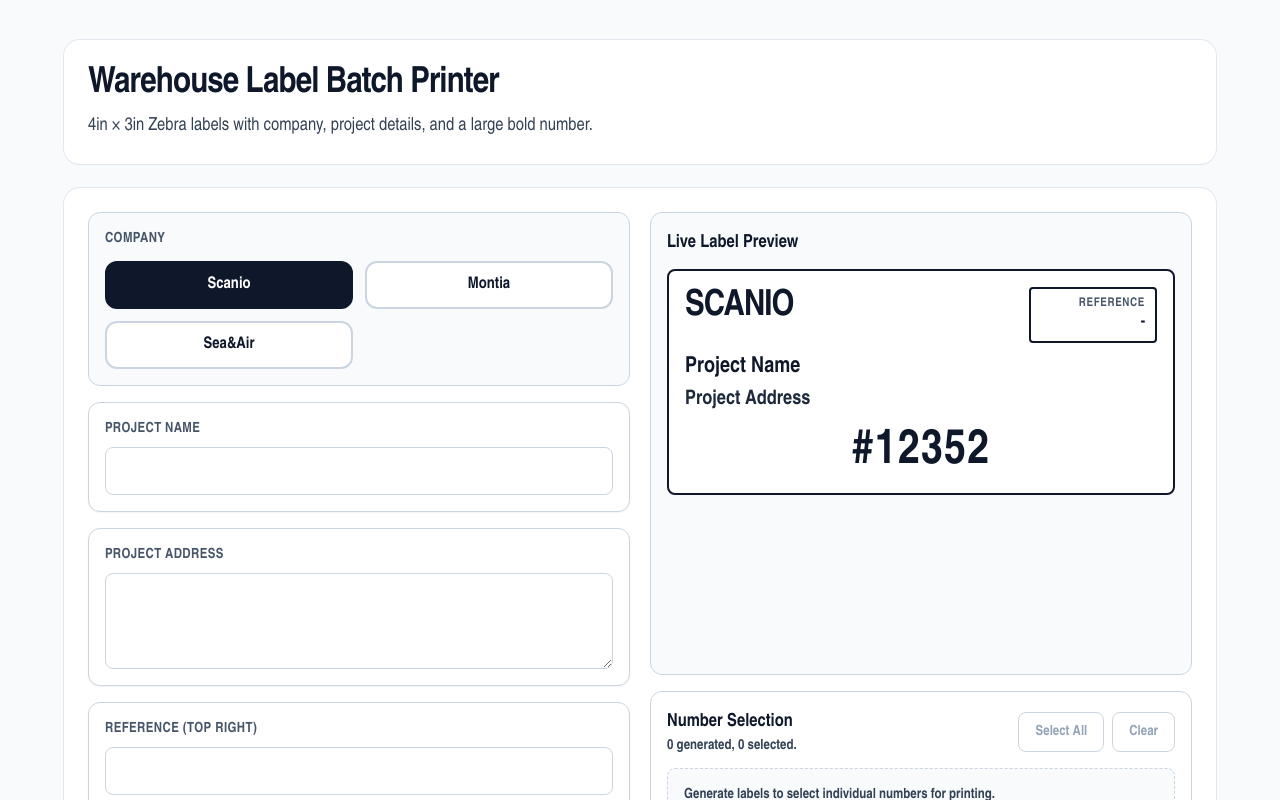
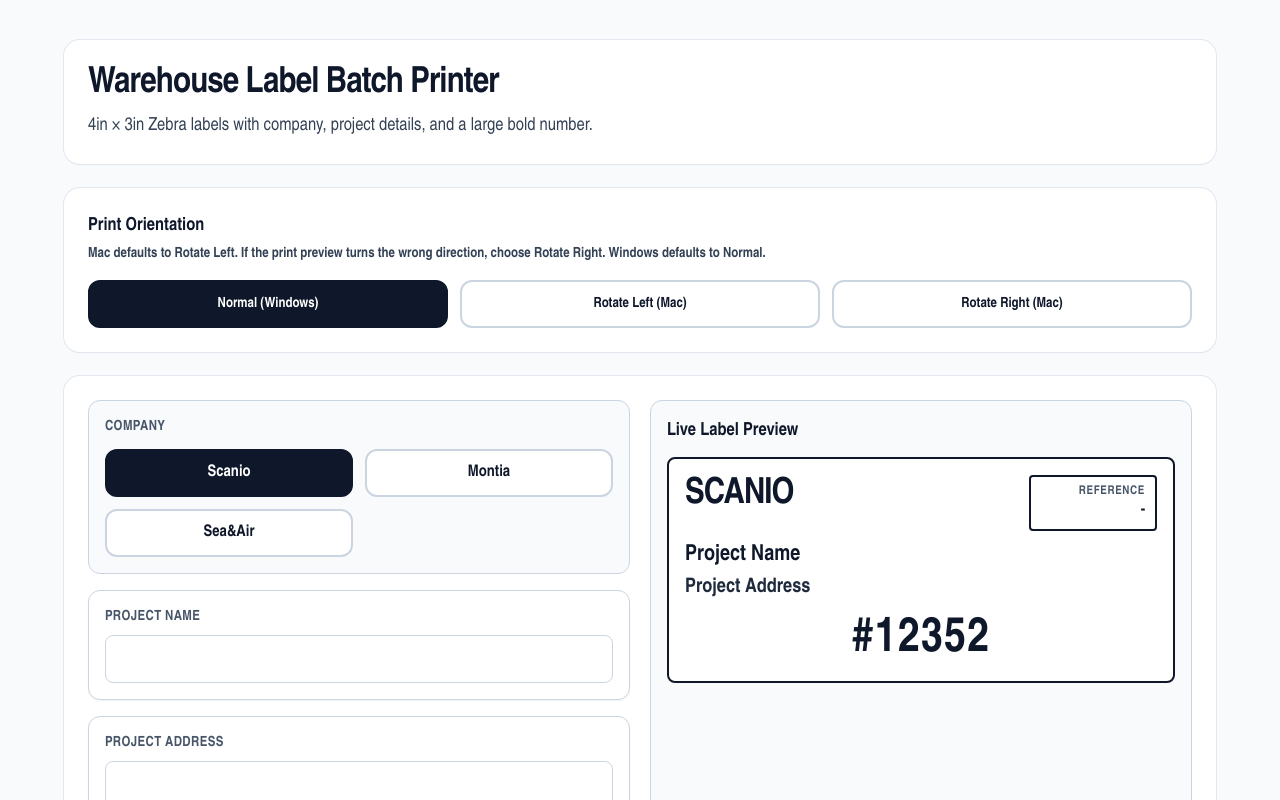
Before and after one commit to ScanioMoving/Printer, a Next.js app: page / in a window 1280 px wide. Shown: the top 800 px of the page. Built offline with nearby package versions, Linux system fonts and the light colour scheme.

Commit message:
Add Mac print rotation controls

```diff
--- a/app/globals.css
+++ b/app/globals.css
@@ -165,6 +165,27 @@
     break-after: auto;
   }
 
+  #print-root[data-print-rotation="left"] .print-page,
+  #print-root[data-print-rotation="right"] .print-page {
+    width: 3in;
+    height: 4in;
+  }
+
+  #print-root[data-print-rotation="left"] .print-label,
+  #print-root[data-print-rotation="right"] .print-label {
+    width: 4in;
+    height: 3in;
+    transform-origin: top left;
+  }
+
+  #print-root[data-print-rotation="left"] .print-label {
+    transform: translateY(4in) rotate(-90deg);
+  }
+
+  #print-root[data-print-rotation="right"] .print-label {
+    transform: translateX(3in) rotate(90deg);
+  }
+
   .print-label,
   .print-header,
   .print-company,
--- a/app/page.tsx
+++ b/app/page.tsx
@@ -3,6 +3,7 @@
 import { useEffect, useMemo, useState } from "react";
 
 type Company = "Scanio" | "Montia" | "Sea&Air";
+type PrintRotation = "normal" | "left" | "right";
 
 type PrintableLabel = {
   company: Company;
@@ -13,6 +14,13 @@
 };
 
 const MAX_LABELS_PER_BATCH = 2000;
+const PRINT_ROTATION_STORAGE_KEY = "label-printer-rotation";
+
+const PRINT_ROTATION_OPTIONS: { value: PrintRotation; label: string }[] = [
+  { value: "normal", label: "Normal (Windows)" },
+  { value: "left", label: "Rotate Left (Mac)" },
+  { value: "right", label: "Rotate Right (Mac)" }
+];
 
 function parseWholeNumber(value: string): number | null {
   const trimmed = value.trim();
@@ -81,8 +89,25 @@
   const [status, setStatus] = useState("");
   const [printLabels, setPrintLabels] = useState<PrintableLabel[]>([]);
   const [pendingPrint, setPendingPrint] = useState(false);
+  const [printRotation, setPrintRotation] = useState<PrintRotation>("normal");
 
   const selectedSet = useMemo(() => new Set(selectedNumbers), [selectedNumbers]);
+
+  useEffect(() => {
+    const savedRotation = window.localStorage.getItem(PRINT_ROTATION_STORAGE_KEY);
+
+    if (savedRotation === "normal" || savedRotation === "left" || savedRotation === "right") {
+      setPrintRotation(savedRotation);
+      return;
+    }
+
+    const isMac =
+      /Mac/i.test(window.navigator.platform) || /Macintosh|Mac OS X/i.test(window.navigator.userAgent);
+
+    if (isMac) {
+      setPrintRotation("left");
+    }
+  }, []);
 
   useEffect(() => {
     if (!pendingPrint) {
@@ -210,6 +235,11 @@
     setSelectedNumbers([]);
   }
 
+  function selectPrintRotation(rotation: PrintRotation) {
+    setPrintRotation(rotation);
+    window.localStorage.setItem(PRINT_ROTATION_STORAGE_KEY, rotation);
+  }
+
   const sampleNumber =
     selectedNumbers.length > 0
       ? selectedNumbers[0]
@@ -228,6 +258,31 @@
               4in × 3in Zebra labels with company, project details, and a large bold number.
             </p>
           </header>
+
+          <section className="rounded-2xl bg-white p-5 shadow-sm ring-1 ring-slate-200 md:p-6">
+            <h2 className="text-lg font-extrabold text-ink">Print Orientation</h2>
+            <p className="mt-1 text-sm font-semibold text-steel">
+              Mac defaults to Rotate Left. If the print preview turns the wrong direction, choose Rotate Right.
+              Windows defaults to Normal.
+            </p>
+            <div className="mt-4 grid gap-3 sm:grid-cols-3">
+              {PRINT_ROTATION_OPTIONS.map((option) => (
+                <button
+                  key={option.value}
+                  type="button"
+                  aria-pressed={printRotation === option.value}
+                  onClick={() => selectPrintRotation(option.value)}
+                  className={`min-h-12 rounded-xl border-2 px-4 text-sm font-extrabold transition ${
+                    printRotation === option.value
+                      ? "border-ink bg-ink text-white"
+                      : "border-slate-300 bg-white text-ink hover:border-ink"
+                  }`}
+                >
+                  {option.label}
+                </button>
+              ))}
+            </div>
+          </section>
 
           <section className="rounded-2xl bg-white p-5 shadow-sm ring-1 ring-slate-200 md:p-6">
             <div className="grid gap-5 lg:grid-cols-2">
@@ -429,7 +484,13 @@
         </section>
       </main>
 
-      <section id="print-root" aria-hidden>
+      {printRotation !== "normal" && (
+        <style media="print">
+          {"@page { size: 3in 4in; margin: 0; } html, body, #print-root { width: 3in !important; }"}
+        </style>
+      )}
+
+      <section id="print-root" data-print-rotation={printRotation} aria-hidden>
         {printLabels.map((label, index) => (
           <div key={`${label.number}-${index}`} className="print-page">
             <article className="print-label">
```
Also changed, not shown: 1 other file (tests, documents, lock files or other folders).
